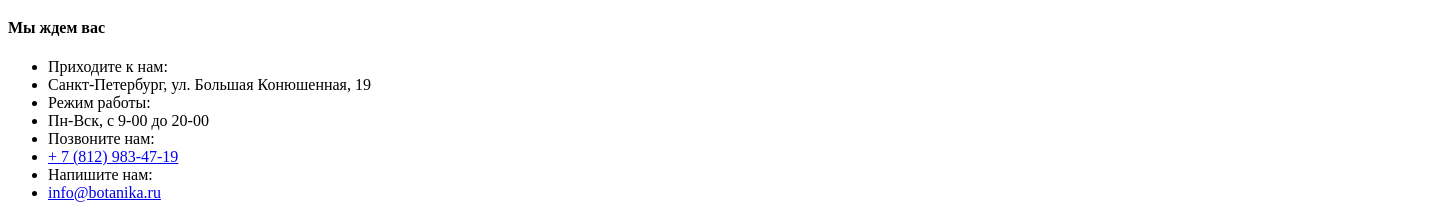
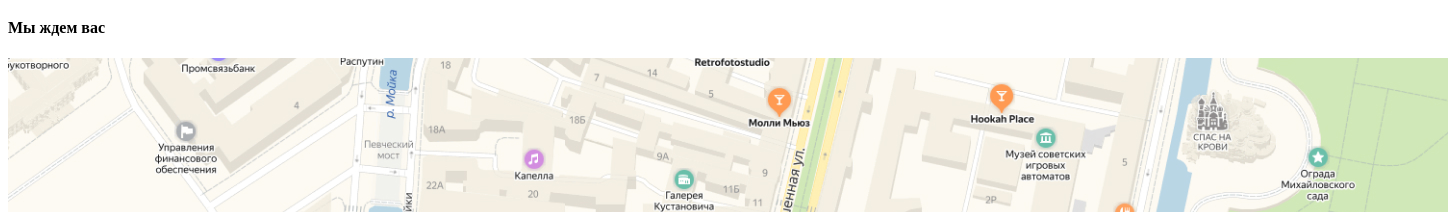
Before and after one commit to voroninadm/Marafon1, a plain HTML site: page index.html in a window 1280 px wide. Shown: the part 2423-2635 px from the top of the page, 1448 px wide, since content can reach past the window. Drawn offline with Linux system fonts and the light colour scheme; a web font is replaced by a local one.

Commit message:
1
map added

```diff
--- a/index.html
+++ b/index.html
@@ -123,6 +123,7 @@
     </section>
     <section class="map">
         <h4>Мы ждем вас</h4>
+        <img src="img/map.jpg" alt="Ждем Вас по адресу Санкт-Петербург, ул. Большая Конюшенная, 19" width="1440" height="645">
         <ul>
             <li>Приходите к нам:</li>
             <li>Санкт-Петербург, ул. Большая Конюшенная, 19</li>
```
Also changed, not shown: img/map.jpg (added).
